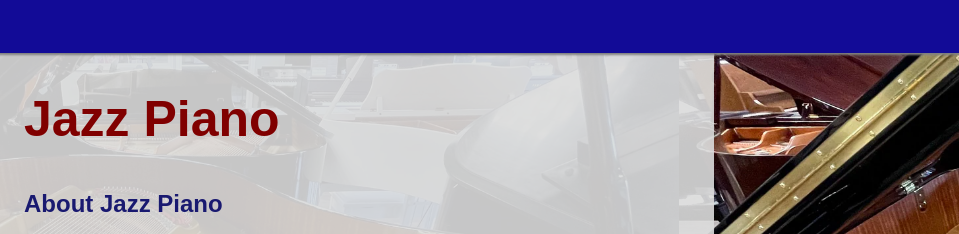
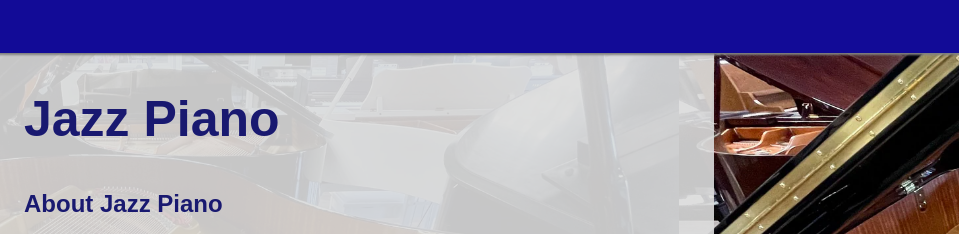
Before and after one commit to dcoopersmith/jazz-piano-per06-2024-25, a plain HTML site: page index.html in a window 1280 px wide. Shown: the top 234 px of the page, 321-1280 px from the left. Drawn offline with Linux system fonts and the light colour scheme.

Commit message:
changed color of h1 to midnight blue

```diff
--- a/styles.css
+++ b/styles.css
@@ -25,7 +25,7 @@ body {
 }
 
 h1 {
-    color: maroon;
+    color: midnightblue;
     font: bold 50px sans-serif;
 }
 
```
